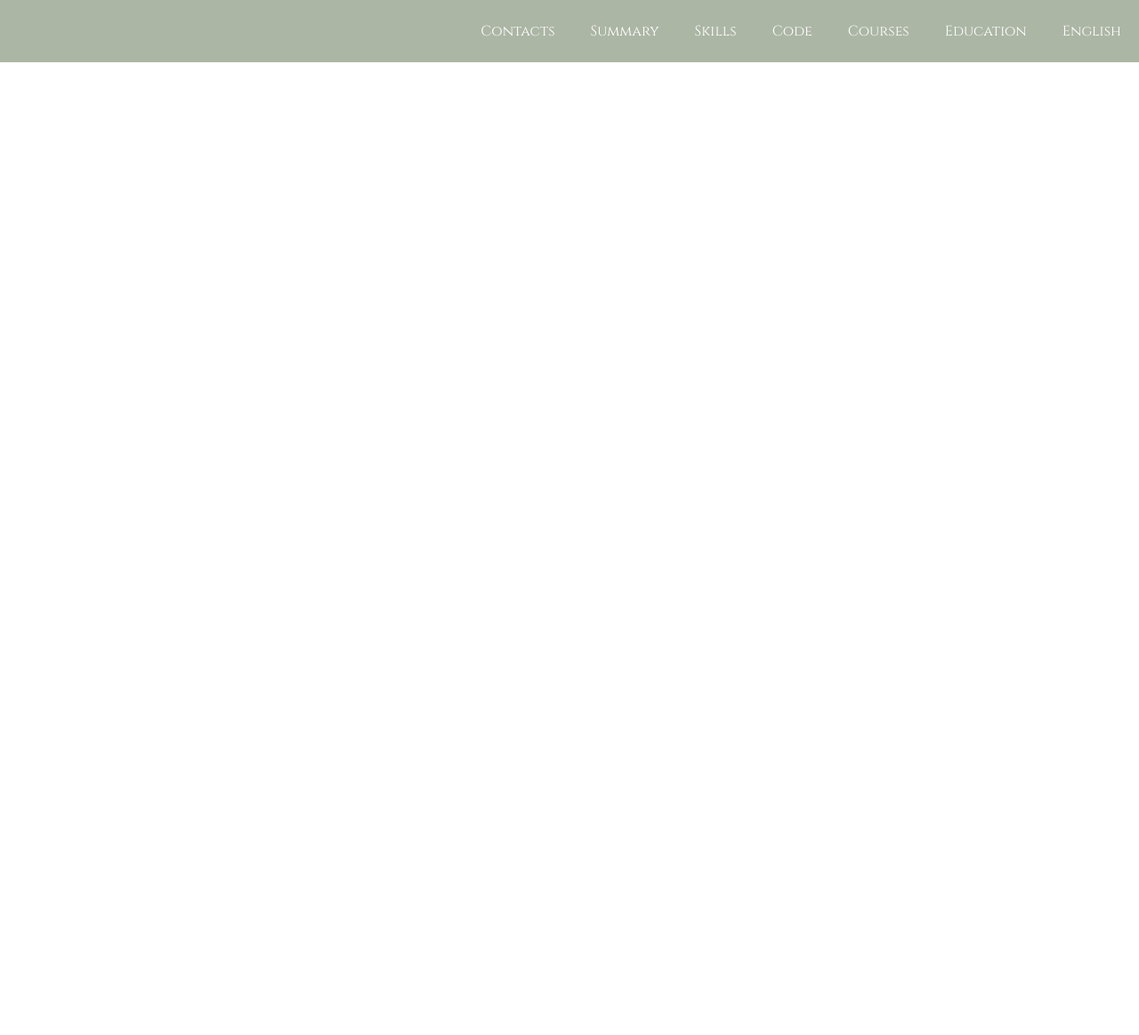
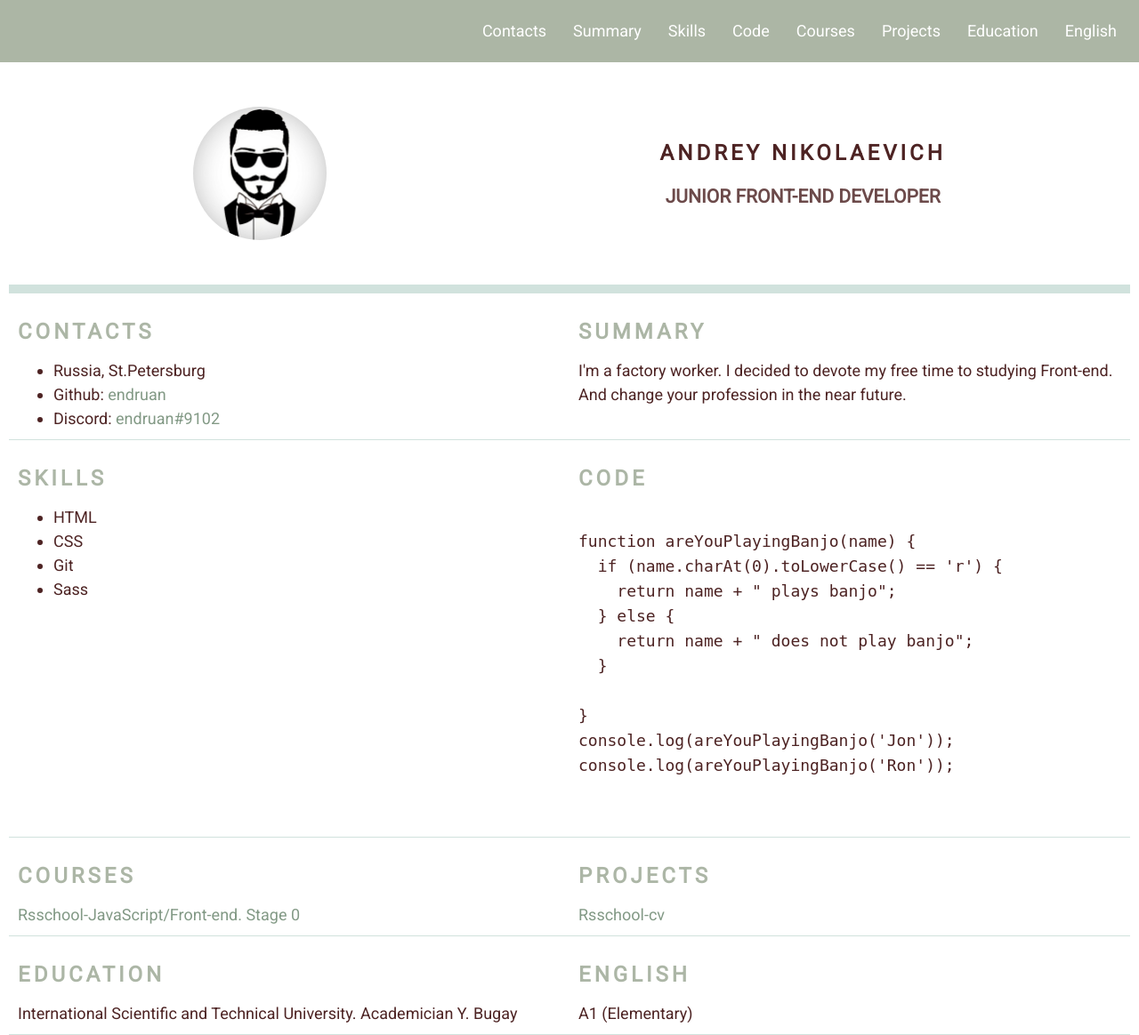
Before and after one commit to endruan/rsschool-cv_, a plain HTML site: page index.html in a window 1280 px wide. Shown: the whole page at 89% size. Before the commit the page ends 800 px from the top, so only its background shows below. Drawn offline with Linux system fonts and the light colour scheme.

Commit message:
feat: main block layout

```diff
--- a/css/style.css
+++ b/css/style.css
@@ -8,12 +8,31 @@ html {
 }
 
 body {
-  font-family: 'Cinzel', serif;
+  font-family: 'Roboto', serif;
+  line-height: 1.5;
+  font-size: 18px;
+  font-weight: 400;
+}
+
+a {
+  text-decoration: none;
+  color: #829985;
+  transition: color 0.5s;
+}
+
+a:hover {
+  color: #5d7260;
+}
+
+code {
+  font-family: 'Monospace', monospace;
+  line-height: 1.4;
 }
 
 .container {
   max-width: 1440px;
   margin: 0 auto;
+  padding: 0px 10px;
 }
 
 .header {
@@ -22,14 +41,13 @@ body {
 }
 
 .nav-link {
-  padding: 0 20px;
+  padding: 0 15px;
   line-height: 70px;
   transition: .3s;
 }
 
 .nav-list {
   display: flex;
-
   justify-content: flex-end;
   align-items: center;
   list-style: none;
@@ -37,10 +55,67 @@ body {
 
 .nav-item a {
   color: #ffffff;
-  text-decoration: none;
   transition: color 0.5s;
 }
 
 .nav-item a:hover {
   color: #4d2323;
 }
+
+.main-container {
+  display: flex;
+  flex-wrap: wrap;
+}
+
+.section {
+  padding: 10px;
+  padding-top: 25px;
+  width: 50%;
+  color: #4d2323;
+  border-bottom: 1px solid #d1e2dd;
+}
+
+.section a:hover {
+  font-weight: bold;
+}
+
+.section-profile {
+  display: flex;
+  justify-content: space-around;
+  align-items: center;
+  width: 100%;
+  padding: 50px 20px;
+  color: #4d2323d2;
+  border-bottom: 10px solid #d1e2dd;
+  text-align: center;
+}
+
+.section-title {
+  font-size: 24px;
+  font-weight: 600;
+  letter-spacing: 4px;
+  color: rgba(41, 68, 25, 0.39);
+  padding-bottom: 12px;
+  text-transform: uppercase;
+}
+
+h1.section-title {
+  color: #4d2323;;
+  padding-bottom: 15px;
+}
+
+
+.section-profile-logo {
+  height: 150px;
+  border-radius: 100px;
+}
+
+@media (max-width: 768px) {
+  .section {
+    width: 100%;
+  }
+
+  .section-profile{
+    flex-wrap: wrap;
+  }
+}
--- a/index.html
+++ b/index.html
@@ -6,7 +6,7 @@
   <meta http-equiv="X-UA-Compatible" content="ie=edge">
   <link rel="preconnect" href="https://fonts.googleapis.com">
   <link rel="preconnect" href="https://fonts.gstatic.com" crossorigin>
-  <link href="https://fonts.googleapis.com/css2?family=Cinzel&display=swap" rel="stylesheet">
+  <link href="https://fonts.googleapis.com/css2?family=Roboto&display=swap" rel="stylesheet">
   <link rel="stylesheet" href="css/style.css">
   <link rel="icon" href="assets/favicon.ico">
   <title>cv</title>
@@ -19,9 +19,9 @@
         <li class="nav-item"><a href="#contacts" class="nav-link">Contacts</a></li>
         <li class="nav-item"><a href="#summary" class="nav-link">Summary</a></li>
         <li class="nav-item"><a href="#skills" class="nav-link">Skills</a></li>
-
         <li class="nav-item"><a href="#code" class="nav-link">Code</a></li>
         <li class="nav-item"><a href="#courses" class="nav-link">Courses</a></li>
+        <li class="nav-item"><a href="#projects" class="nav-link">Projects</a></li>
         <li class="nav-item"><a href="#education" class="nav-link">Education</a></li>
         <li class="nav-item"><a href="#english" class="nav-link">English</a></li>
       </ul>
@@ -30,7 +30,76 @@
 </header>
 
 <main class="main">
-  <div class="container"></div>
+  <div class="container main-container">
+    <section class="section section-profile" id="profile">
+      <img src="./assets/img/ava.jpg" alt="logo" class="section-profile-logo">
+      <div class="section-profile-title">
+        <h1 class="section-title">Andrey Nikolaevich</h1>
+        <h3 class="section-subtitle">JUNIOR FRONT-END DEVELOPER</h3>
+      </div>
+    </section>
+
+    <section class="section" id="contacts">
+      <h2 class="section-title">Contacts</h2>
+      <ul class="section-list">
+        <li class="section-item">Russia, St.Petersburg</li>
+        <li class="section-item">Github: <a href="https://github.com/endruan">endruan</a></li>
+        <li class="section-item">Discord: <a href="https://discordapp.com/users/endruan#9102">endruan#9102</a></li>
+      </ul>
+    </section>
+
+    <section class="section" id="summary">
+      <h2 class="section-title">Summary</h2>
+      <p>I'm a factory worker. I decided to devote my free time to studying Front-end. And change your profession in the near future.</p>
+    </section>
+
+    <section class="section" id="skills">
+      <h2 class="section-title">Skills</h2>
+      <ul class="section-list">
+        <li class="section-item">HTML</li>
+        <li class="section-item">CSS</li>
+        <li class="section-item">Git</li>
+        <li class="section-item">Sass</li>
+      </ul>
+    </section>
+
+    <section class="section" id="code">
+      <h2 class="section-title">Code</h2>
+      <pre>
+        <code>
+function areYouPlayingBanjo(name) {
+  if (name.charAt(0).toLowerCase() == 'r') {
+    return name + " plays banjo";
+  } else {
+    return name + " does not play banjo";
+  }
+
+}
+console.log(areYouPlayingBanjo('Jon'));
+console.log(areYouPlayingBanjo('Ron'));
+        </code>
+      </pre>
+    </section>
+
+    <section class="section" id="courses">
+      <h2 class="section-title">Courses</h2>
+      <a href="https://rs.school/">Rsschool-JavaScript/Front-end. Stage 0</a>
+    </section>
+
+    <section class="section" id="projects">
+      <h2 class="section-title">Projects</h2>
+      <a href="https://github.com/endruan/rsschool-cv">Rsschool-cv</a>
+    </section>
+
+    <section class="section" id="education">
+      <h2 class="section-title">Education</h2>
+      <p>International Scientific and Technical University. Academician Y. Bugay</p>
+    </section>
+    <section class="section" id="english">
+      <h2 class="section-title">English</h2>
+      <p>A1 (Elementary)</p>
+    </section>
+  </div>
 </main>
 
 <footer class="footer">
```
